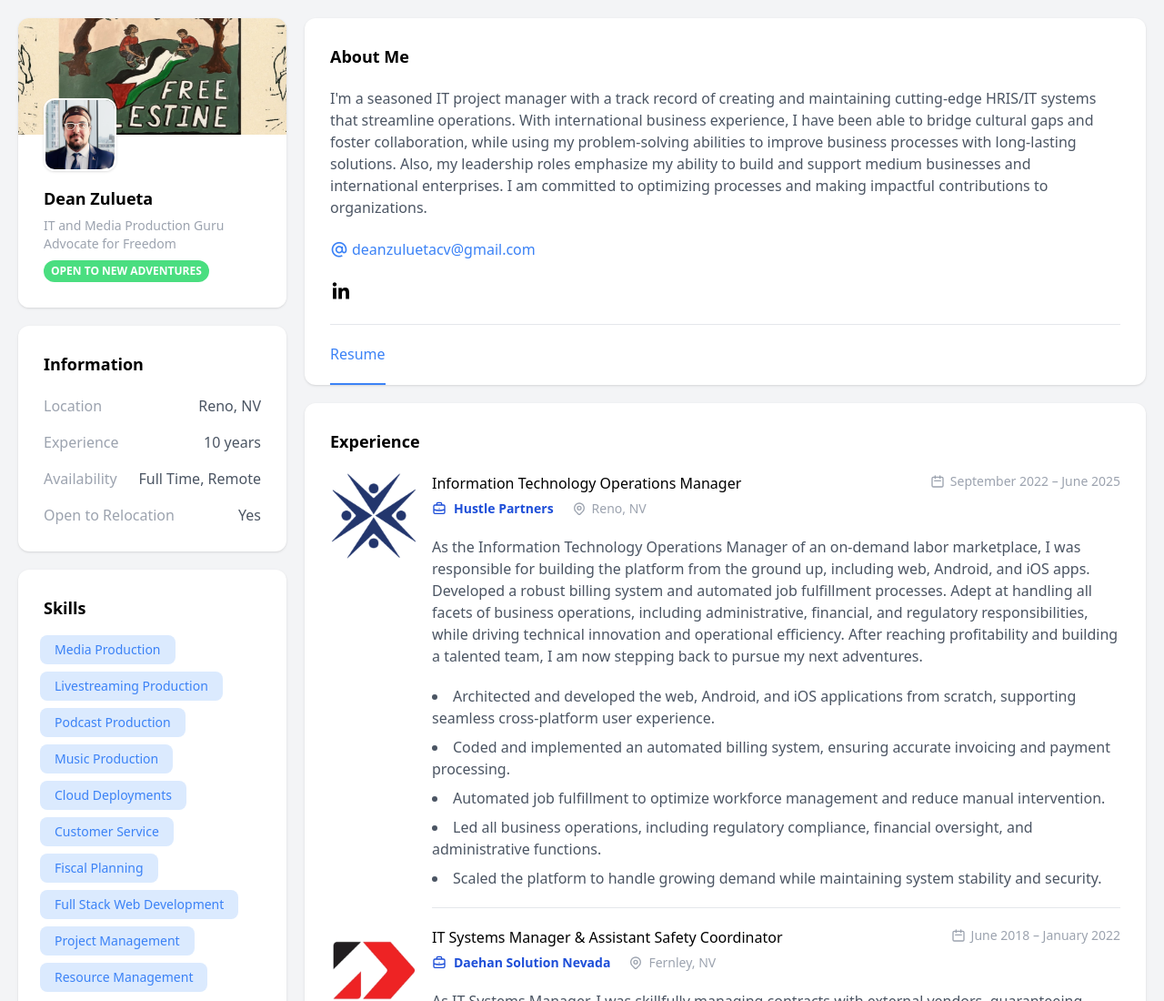
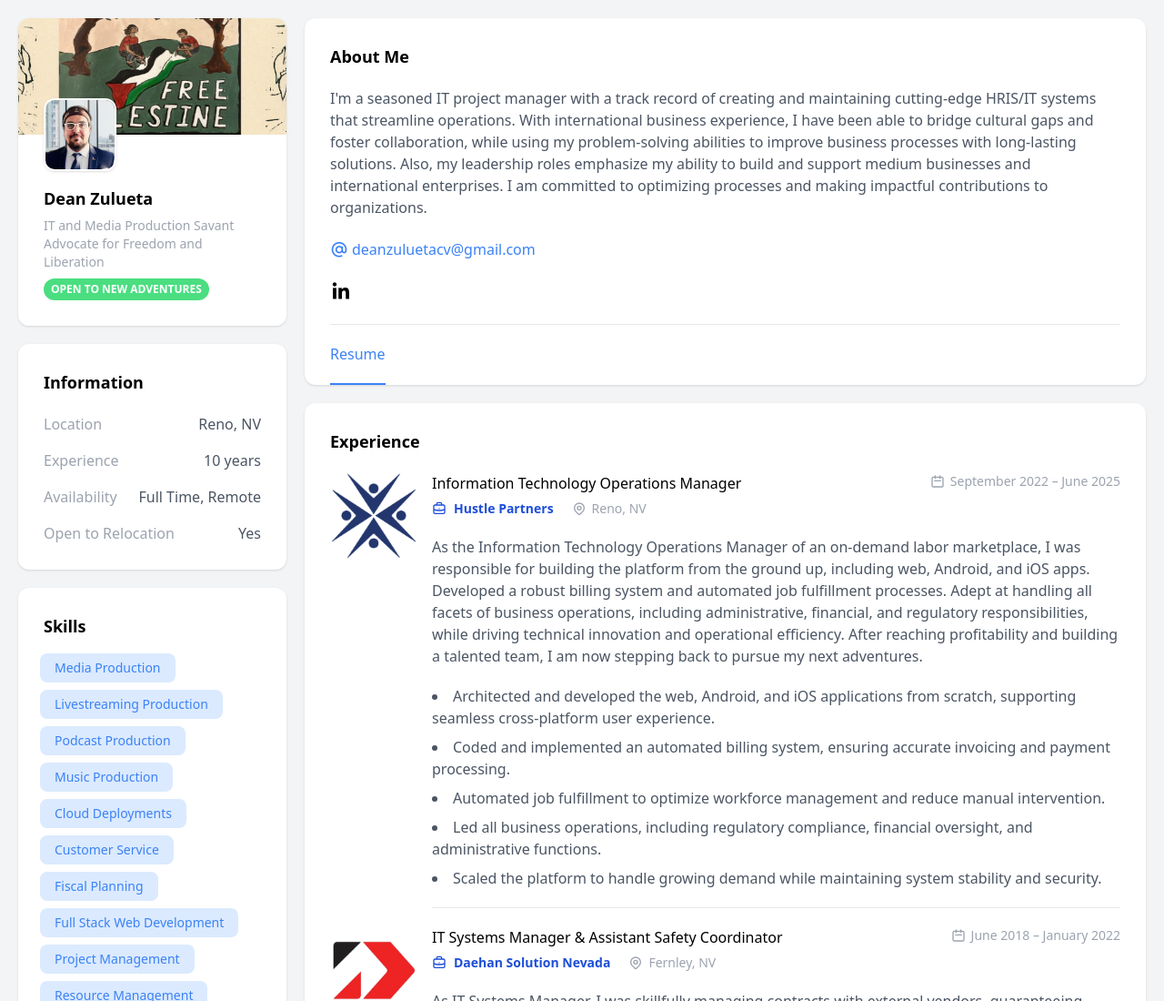
Before and after one commit to deanzulueta/deanzulueta.github.io, a plain HTML site: page index.html in a window 1280 px wide. Shown: the top 1100 px of the page at 91% size. Drawn offline with nearby package versions, Linux system fonts and the light colour scheme.

Commit message:
Update index.html

```diff
--- a/index.html
+++ b/index.html
@@ -38,7 +38,7 @@
                     <div class="pt-14 p-7 bg-white relative">
                         <img src="assets/img/dean-01.png" alt="Dean Zulueta" class="user-photo">
                         <div class="text-lg font-semibold mb-1.5">Dean Zulueta</div>
-                        <div class="text-sm text-gray-400 mb-2">IT and Media Production Guru <br> Advocate for Freedom</div>
+                        <div class="text-sm text-gray-400 mb-2">IT and Media Production Savant <br> Advocate for Freedom and Liberation</div>
                          <span class="flex rounded-full px-2 py-1 w-fit text-xs font-semibold uppercase text-white bg-green-400">Open to New Adventures</span>
                     </div>
                 </div><!-- End User Block -->
```
